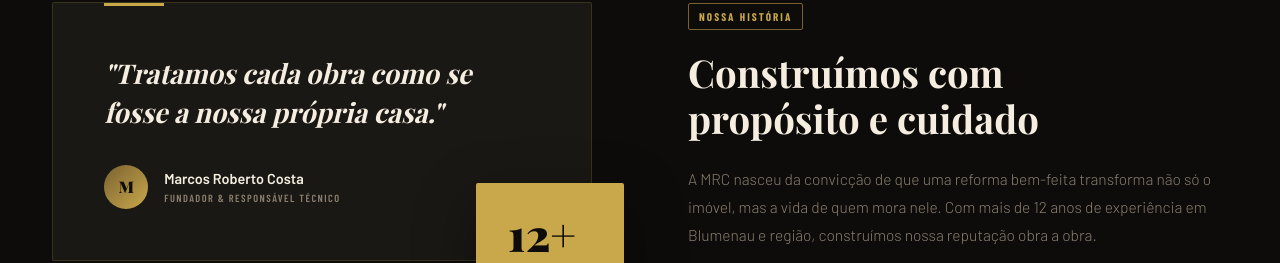
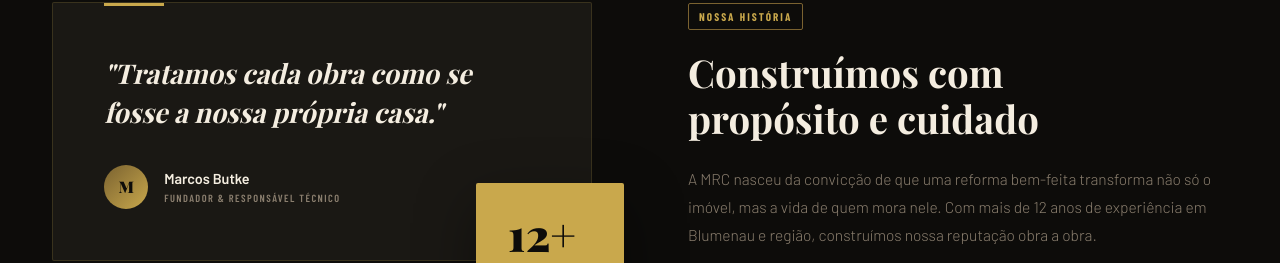
Before and after one commit to Bieli131121/MRC-SITE, a React (Vite) app: page / in a window 1280 px wide. Shown: the part 1896-2159 px from the top of the page. Built offline with nearby package versions, Linux system fonts and the light colour scheme.

Commit message:
atualiza nome do fundador

```diff
--- a/src/components/About.jsx
+++ b/src/components/About.jsx
@@ -33,7 +33,7 @@ export default function About() {
                   fontFamily: 'var(--font-display)', fontWeight: 900, fontSize: '1rem', color: '#0d0c0a',
                 }}>M</div>
                 <div>
-                  <div style={{ fontFamily: 'var(--font-body)', fontWeight: 600, color: 'var(--cream)', fontSize: '0.9rem' }}>Marcos Roberto Costa</div>
+                  <div style={{ fontFamily: 'var(--font-body)', fontWeight: 600, color: 'var(--cream)', fontSize: '0.9rem' }}>Marcos Butke</div>
                   <div style={{ fontFamily: 'var(--font-cond)', fontSize: '0.65rem', letterSpacing: '0.14em', textTransform: 'uppercase', color: 'var(--text-muted)' }}>Fundador &amp; Responsável Técnico</div>
                 </div>
               </div>
```
